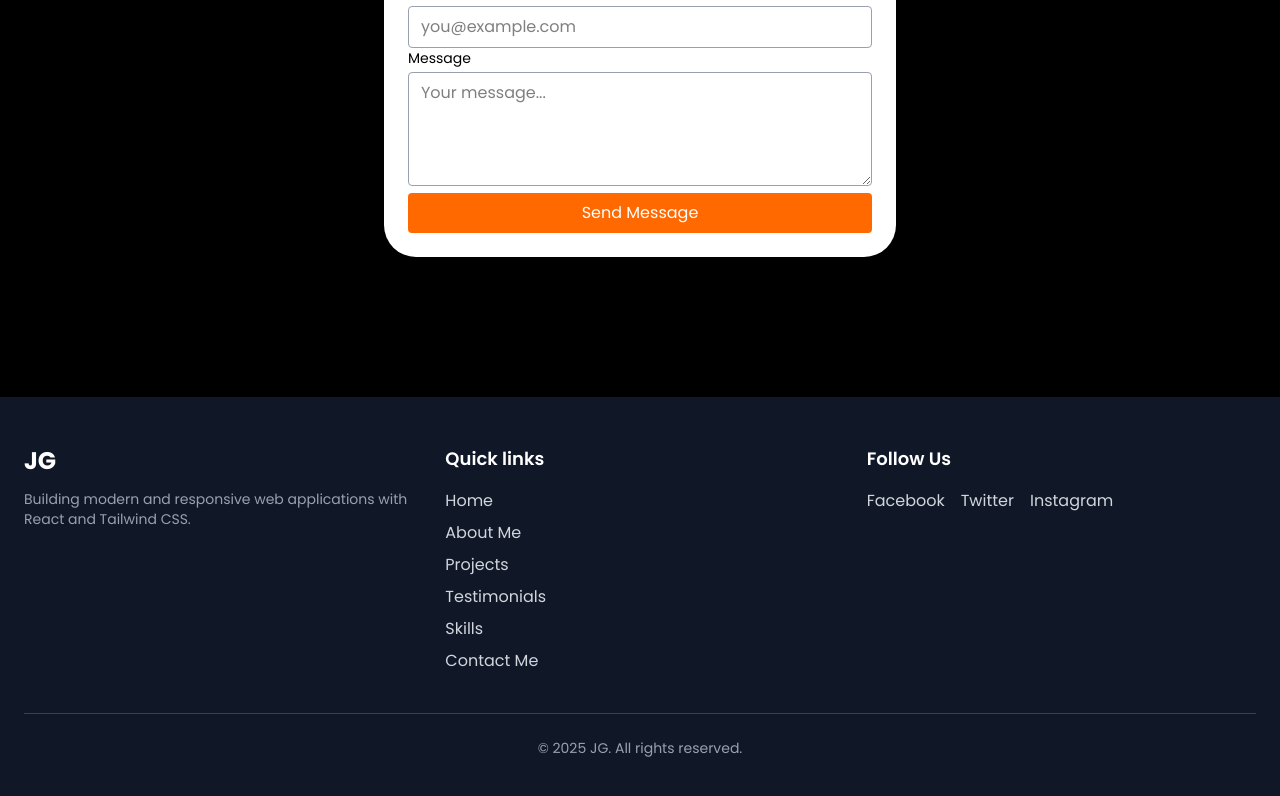
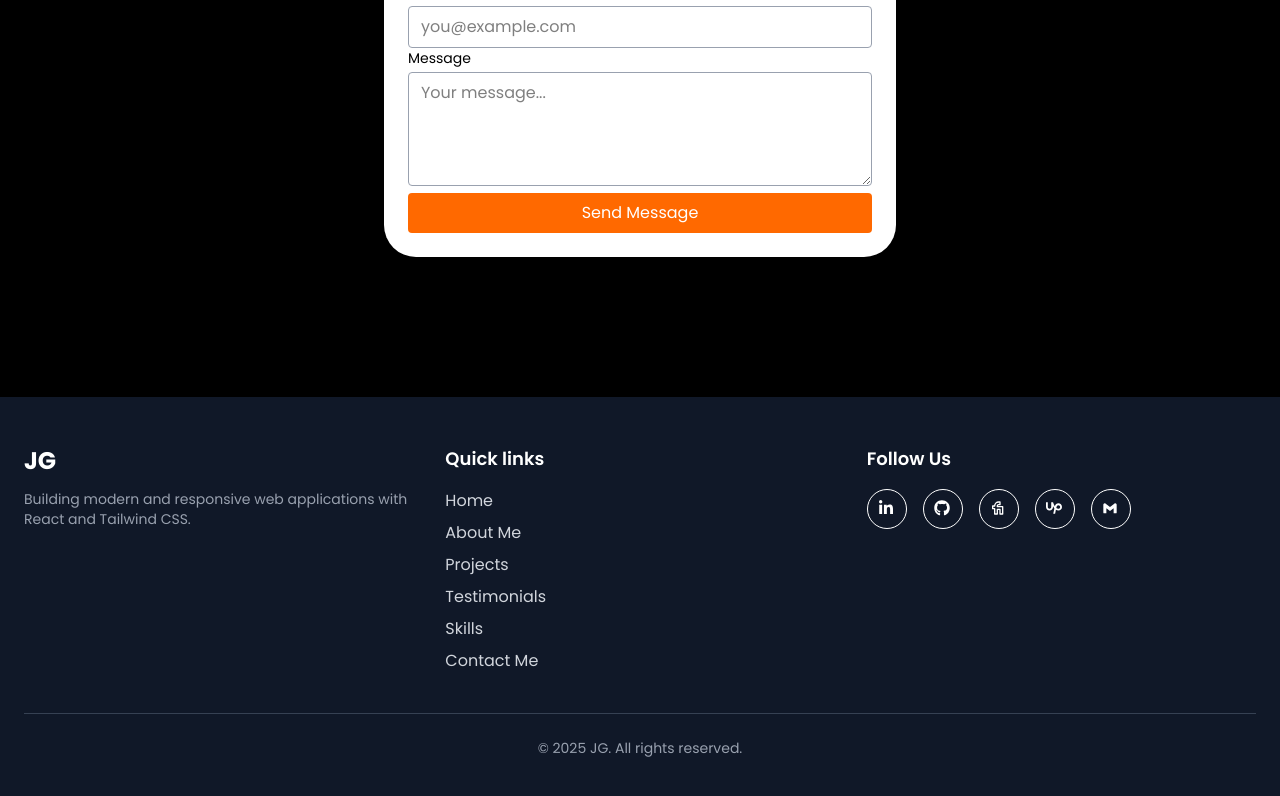
Before and after one commit to refuerzomaj/personal-website, a React (Vite) app: page / in a window 1280 px wide. Shown: the part 7098-7894 px from the top of the page. Built offline with nearby package versions, Linux system fonts and the light colour scheme.

Commit message:
eight commit

```diff
--- a/src/components/footer.jsx
+++ b/src/components/footer.jsx
@@ -1,5 +1,20 @@
 import React from "react";
 import Testimonials from "./testimonials";
+import {
+  FaLinkedinIn,
+  FaGithub,
+  FaHtml5,
+  FaCss3,
+  FaPhp,
+  FaReact,
+  FaWordpress,
+  FaElementor,
+  FaSquareGit,
+  FaSquareGithub,
+} from "react-icons/fa6";
+import { TbBrandFiverr, TbWorldWww, TbBrandJavascript } from "react-icons/tb";
+import { BiLogoGmail, BiLogoJquery } from "react-icons/bi";
+import { SiUpwork } from "react-icons/si";
 
 const Footer = () => {
   return (
@@ -58,27 +73,41 @@ const Footer = () => {
           {/* Social Media Links */}
           <div>
             <h3 className="text-lg font-semibold text-white mb-4">Follow Us</h3>
-            <div className="flex space-x-4">
+            <div className="flex justify-start gap-4 h-full ">
               <a
-                href="#"
-                className="hover:text-white transition"
-                aria-label="Facebook"
+                href="https://www.linkedin.com/in/jomardon-gabitanan-6a2989223/"
+                target="_blank"
+                className="rounded-full border-1 w-10 h-10 border-white p-2.5 hover:bg-orange-500 hover:border-orange-500 hover:text-white transition-colors duration-300"
               >
-                Facebook
+                <FaLinkedinIn className="text-white" />
               </a>
               <a
-                href="#"
-                className="hover:text-white transition"
-                aria-label="Twitter"
+                href="https://github.com/refuerzomaj"
+                target="_blank"
+                className="rounded-full border-1 w-10 h-10 border-white p-2.5 hover:bg-orange-500 hover:border-orange-500 hover:text-white transition-colors duration-300"
               >
-                Twitter
+                <FaGithub className="text-white" />
               </a>
               <a
-                href="#"
-                className="hover:text-white transition"
-                aria-label="Instagram"
+                href="https://pro.fiverr.com/s/WE1r77l"
+                target="_blank"
+                className="rounded-full border-1 w-10 h-10 border-white p-2.5 hover:bg-orange-500 hover:border-orange-500 hover:text-white transition-colors duration-300"
               >
-                Instagram
+                <TbBrandFiverr className="text-white" />
+              </a>
+              <a
+                href="https://www.upwork.com/freelancers/~01457dbad7acf5e753"
+                target="_blank"
+                className="rounded-full border-1 w-10 h-10 border-white p-2.5 hover:bg-orange-500 hover:border-orange-500 hover:text-white transition-colors duration-300"
+              >
+                <SiUpwork className="text-white" />
+              </a>
+              <a
+                href="mailto:gabitanan.jomardon@gmail.com"
+                target="_blank"
+                className="rounded-full border-1 w-10 h-10 border-white p-2.5 hover:bg-orange-500 hover:border-orange-500 hover:text-white transition-colors duration-300"
+              >
+                <BiLogoGmail className="text-white" />
               </a>
             </div>
           </div>
```
